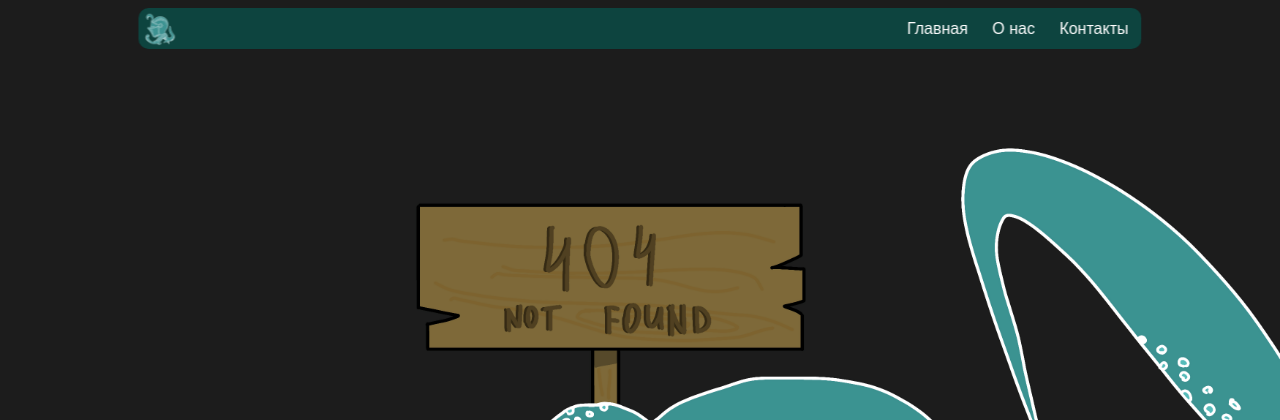
After one commit to Yagub200012/bbb, a Django app: page /subsector_post/ in a window 1280 px wide. The commit adds this page. Shown: the top 420 px of the page. Run offline with Django 5.2, Linux system fonts and the light colour scheme.

Commit message:
added 404 page

```diff
--- a/main/forum/urls.py
+++ b/main/forum/urls.py
@@ -1,8 +1,8 @@
 from django.urls import path, include
-from .views import main_page, subsector
+from .views import main_page, subsector_post
 
 urlpatterns = [
     path('main/', main_page, name='main_page'),
-    path('subsector/<int:pk>', subsector, name='subsector'),
+    path('subsector_post/', subsector_post, name='subsector_post'),
     path('api/', include('forum.api.urls')),
 ]
--- a/main/forum/views.py
+++ b/main/forum/views.py
@@ -27,32 +27,31 @@ def main_page(request):
 
 
 @require_http_methods(["GET"])
-def subsector(request, pk):
-    # Получаем объект SubSector с указанным ID, делаем select_related и prefetch_related для оптимизации запросов
-    subsector_posts = (SubSector.objects
-                       .select_related('sector')  # Подгружаем связанную модель Sector одним запросом
-                       .prefetch_related('posts')  # Подгружаем связанные Post для SubSector
-                       .filter(id=pk)  # Фильтруем по id
-                       .first())  # Берём первый объект (в данном случае, единственный)
-
-    # Проверяем, что subsector_posts не None (в случае если объект не найден)
-    if not subsector_posts:
-        return get_object_or_404(SubSector, id=pk)  # Возвращаем 404, если SubSector не найден
-
-    # Формируем словарь с данными для передачи в шаблон
+def subsector_post(request):
+    subsector_id = request.GET.get('subsector_id', None)
+    sector_id = request.GET.get('sector_id', None)
+    sector_title = request.GET.get('sector_title', None)
+    if (not subsector_id) or (not sector_id) or (not sector_title):
+        return render(request, '404page.html')
+    posts = (Post.objects
+             .filter(subsector=subsector_id)
+             .order_by('-created_at')
+             .prefetch_related('subsector')
+             )
+    first_post = posts.first()
+    if not first_post:
+        return render(request, '404page.html')
     subsector = {
-        'id': pk,
-        'title': subsector_posts.title,
-        'description': subsector_posts.description,  # Исправлено 'describtion' на 'description'
+        'id': subsector_id,
+        'title': first_post.subsector.title,
+        'description': first_post.subsector.description,
         'sector': {
-            'id': subsector_posts.sector.id,
-            'title': subsector_posts.sector.title
+            'id': sector_id,
+            'title': sector_title
         },
         'posts': []
     }
-
-    # Используем prefetch_related для оптимизации запросов
-    for post in subsector_posts.posts.all():
+    for post in posts:
         subsector['posts'].append({
             'id': post.id,
             'title': post.title,
@@ -61,9 +60,7 @@ def subsector(request, pk):
             'likes': post.likes,
             'dislikes': post.dislikes,
             'language': post.language,
-            'user': post.user.username,  # Если нужно имя пользователя, иначе можно просто пост.user
+            'user': post.user.username,
         })
 
-    # Печатаем для отладки (по необходимости)
-    print(subsector)
     return render(request, 'subsector.html', {'subsector': subsector})
--- a/main/static/css/main.css
+++ b/main/static/css/main.css
@@ -3,6 +3,13 @@ body {
     background-color: #1d1d1d;
     background-attachment: fixed;
     color: rgb(255, 255, 255);
+}
+
+.page-with-background {
+    background-image: url('../images/404.PNG');
+    background-size: cover;
+    background-position: center;
+    background-repeat: no-repeat;
 }
 
 header {
--- /dev/null
+++ b/main/templates/404page.html
@@ -0,0 +1,31 @@
+{% load static %}
+<!DOCTYPE html>
+<html lang="en">
+    <head>
+        <meta charset="UTF-8">
+        <meta name="viewport" content="width=device-width, initial-scale=1.0">
+        <title>
+            {% block title %}
+
+            {% endblock title %}
+        </title>
+        <link href="{% static 'css/main.css' %}" rel="stylesheet" />
+        <link rel="icon" type="image/png" href="/images/headlogo.PNG">
+    </head>
+    <body class="page-with-background">
+        <header>
+            <div class="logo">
+                <!-- Здесь может быть ваш логотип -->
+                <a href='/main'>
+                    <img src="{% static 'images/logo.PNG' %}" alt="Логотип">
+                </a>
+            </div>
+            <!-- <h1>Название приложения</h1> -->
+            <nav>
+                <a href="#">Главная</a>
+                <a href="#">О нас</a>
+                <a href="#">Контакты</a>
+            </nav>
+        </header>
+    </body>
+</html>
--- a/main/templates/main.html
+++ b/main/templates/main.html
@@ -7,7 +7,7 @@
         <div class="sector-block{{sector.id}}">
             <h3>{{sector.title}}</h3>
             {%for subsector in sector.subsectors%}
-            <a href="/subsector/{{subsector.id}}" class="buttonn"><p>{{subsector.title}}</p></a>
+            <a href="/subsector_post/?subsector_id={{subsector.id}}&sector_id={{sector.id}}&sector_title={{sector.title}}" class="buttonn"><p>{{subsector.title}}</p></a>
 <!--                <p>{{subsector.title}}</p>-->
             {%endfor%}
         </div>
```
Also changed, not shown: main/templates/subsector.html (+1 -8 lines), main/static/images/404.PNG (added).
